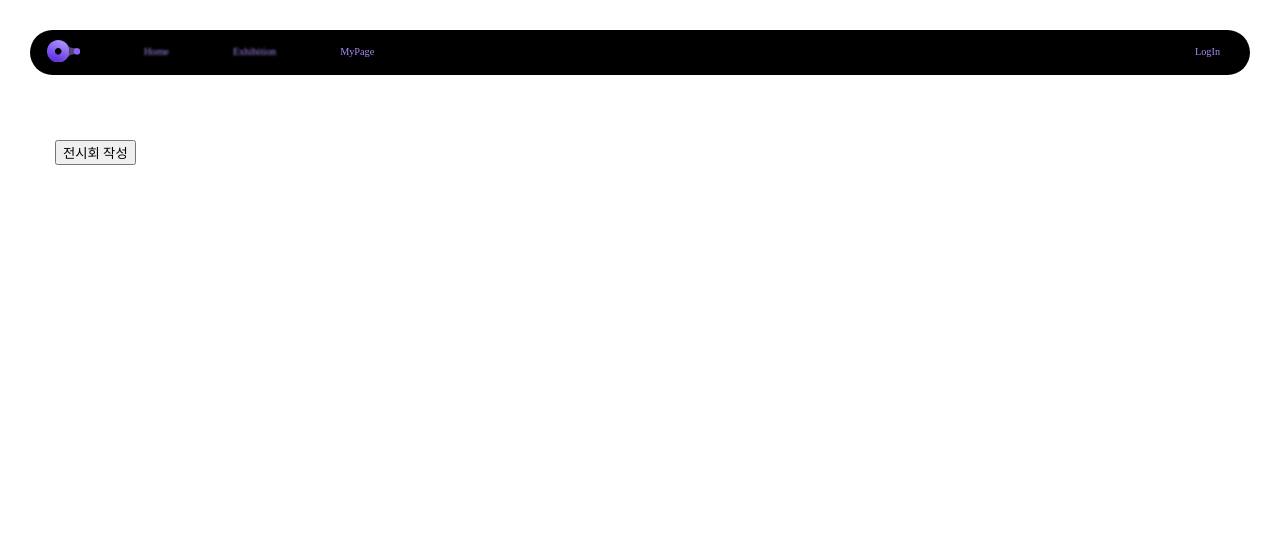
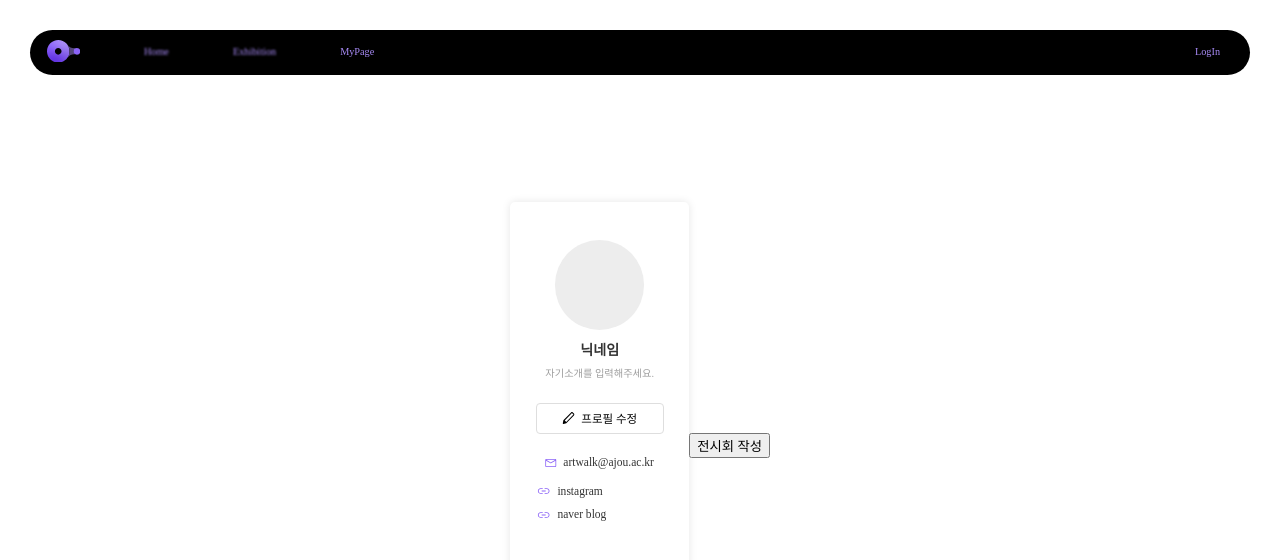
Before and after one commit to 23-2-Media-Project/front, a React (Create React App) app: page /mypage in a window 1280 px wide. Shown: the top 560 px of the page. Built offline with nearby package versions, Linux system fonts and the light colour scheme; a web font is replaced by a local one.

Commit message:
feature: 사용자 정보 박스 컴포넌트 구현

```diff
--- /dev/null
+++ b/src/components/mypage/UserInfoBox.jsx
@@ -0,0 +1,37 @@
+import React from "react";
+
+import { ReactComponent as EditSvg } from "../../assets/icons/stylus.svg";
+import { ReactComponent as MailSvg } from "../../assets/icons/mail.svg";
+import { ReactComponent as LinkSvg } from "../../assets/icons/link.svg";
+
+const UserInfoBox = () => {
+  return (
+    <div className="user-box-wrap">
+      <div className="profile-img"></div>
+      <div className="user-name">닉네임</div>
+      <div className="description">자기소개를 입력해주세요.</div>
+      <button className="info-edit-btn">
+        <EditSvg style={{ width: "1vw" }} />
+        <div className="btn-text">프로필 수정</div>
+      </button>
+      <div className="email-wrap">
+        <MailSvg style={{ width: ".9vw" }} />
+        <div className="email">artwalk@ajou.ac.kr</div>
+      </div>
+      <div className="links-wrap">
+        {links.map((link) => {
+          return (
+            <div key={link} className="link-wrap">
+              <LinkSvg style={{ width: "1.2vw" }} />
+              <div className="link-text">{link}</div>
+            </div>
+          );
+        })}
+      </div>
+    </div>
+  );
+};
+
+export default UserInfoBox;
+
+const links = ["instagram", "naver blog"];
--- a/src/pages/MyPage.jsx
+++ b/src/pages/MyPage.jsx
@@ -3,10 +3,22 @@ import { Link } from "react-router-dom";
 
 import "../styles/MyPage.scss";
 
+import UserInfoBox from "../components/mypage/UserInfoBox";
+
+/* TODO:
+ * [O] 사용자 정보 박스 구현
+ * [] 메뉴 탭바 구현
+ * [] 나의 전시회 메뉴 구현
+ * [] 좋아요한 전시회 메뉴 구현
+ * [] 방명록 전시회 메뉴 구현
+ * [] 위시리스트 메뉴 구현
+ * [] 구매내역 메뉴 구현
+ */
 const MyPage = () => {
   return (
     <div className="mypage-container">
       {/* FIXME: 임시버튼으로 수정 필요 */}
+      <UserInfoBox />
       <Link to={"/writing"}>
         <button className="writing-btn">전시회 작성</button>
       </Link>
--- a/src/styles/MyPage.scss
+++ b/src/styles/MyPage.scss
@@ -1,10 +1,82 @@
 .mypage-container {
   display: flex;
-  flex-direction: column;
+  align-items: center;
+  justify-content: center;
   width: 100vw;
-  height: 100vh;
+  min-height: 100vh;
+  max-height: max-content;
   background-color: #fff;
   color: #333;
   padding: 140px 55px 50px;
   box-sizing: border-box;
+
+  .user-box-wrap {
+    width: 14vw;
+    height: 38vw;
+    display: flex;
+    flex-direction: column;
+    align-items: center;
+    background-color: #fff;
+    border-radius: 5px;
+    padding: 3vw 2vw;
+    box-sizing: border-box;
+    box-shadow: 0 0 8px 0 rgba($color: #000000, $alpha: 0.1);
+
+    .profile-img {
+      width: 7vw;
+      height: 7vw;
+      border-radius: 50%;
+      background-color: #ededed;
+    }
+    .user-name {
+      font-size: 1.1vw;
+      font-weight: 600;
+      margin: 1vw 0;
+    }
+    .description {
+      font-size: 0.8vw;
+      font-weight: 400;
+      color: #9e9e9e;
+      margin-bottom: 1.8vw;
+    }
+    .info-edit-btn {
+      margin-bottom: 1.8vw;
+      width: 100%;
+      display: flex;
+      justify-content: center;
+      align-items: center;
+      gap: 0.5vw;
+      font-size: 0.9vw;
+      padding: 0.5vw 0;
+      background-color: #fff;
+      border: 1px solid #dedede;
+      border-radius: 4px;
+      cursor: pointer;
+      transition: 0.3s;
+
+      &:hover {
+        background-color: #ededed;
+      }
+    }
+    .email-wrap {
+      display: flex;
+      align-items: center;
+      gap: 0.5vw;
+      font-size: 0.9vw;
+      margin-bottom: 1vw;
+    }
+    .links-wrap {
+      width: 100%;
+      display: flex;
+      flex-direction: column;
+      gap: 0.3vw;
+
+      .link-wrap {
+        display: flex;
+        align-items: center;
+        gap: 0.5vw;
+        font-size: 0.9vw;
+      }
+    }
+  }
 }
```
